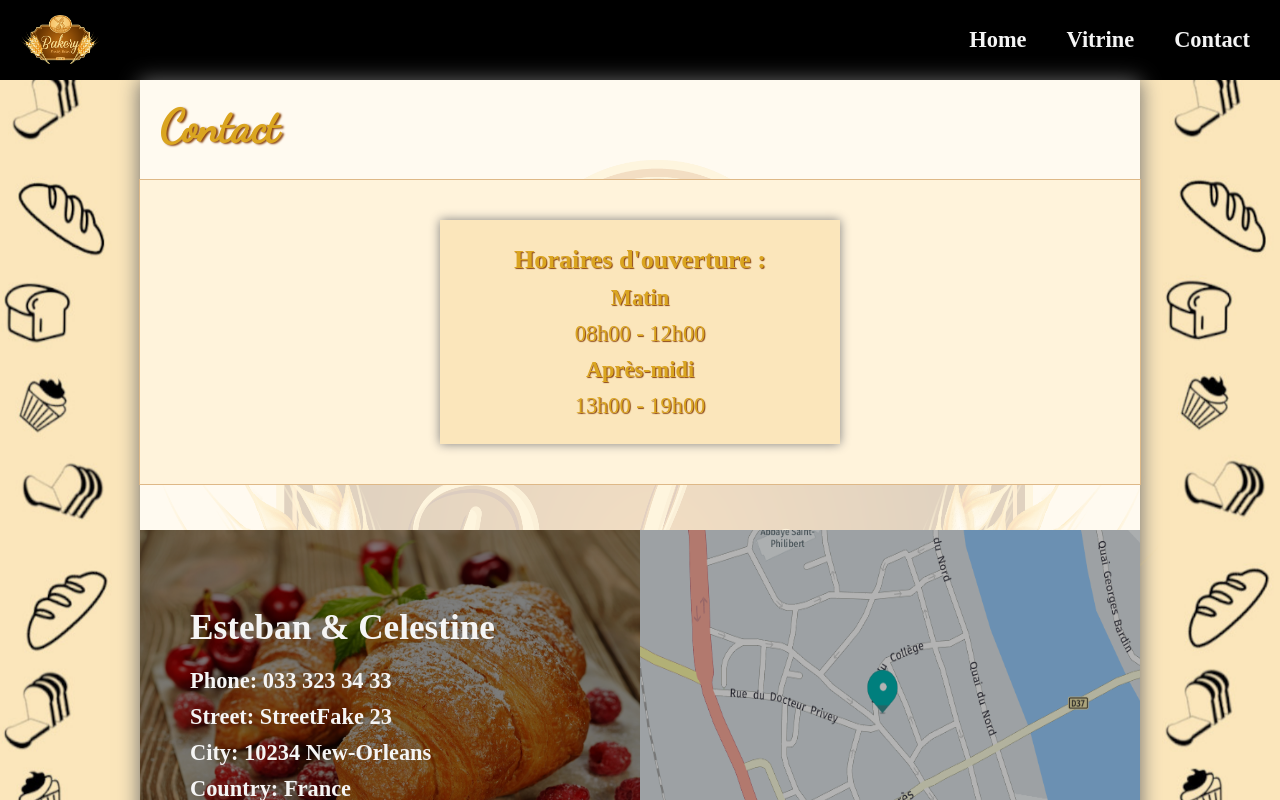
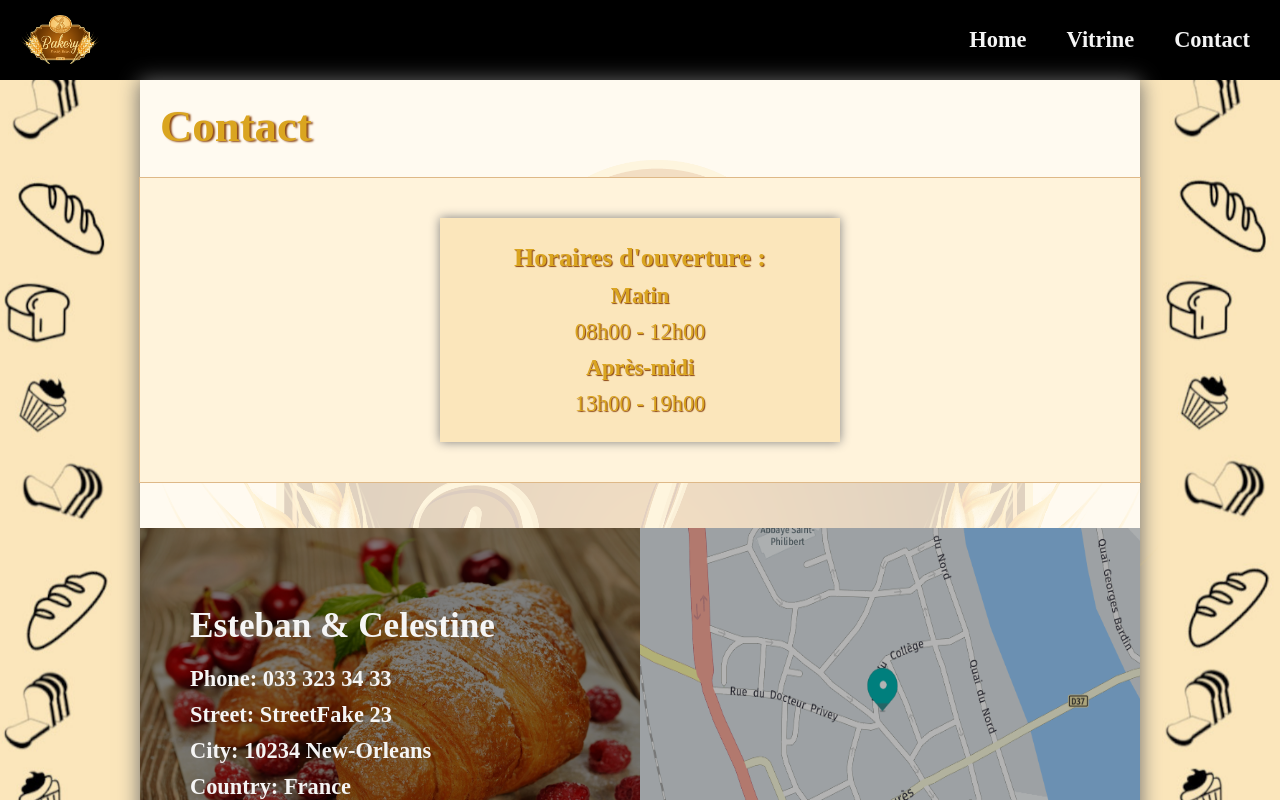
Before and after one commit to TLRKiliann/vite-et-bien, a React (Vite) app in the folder my-vite/: page /contact in a window 1280 px wide. Shown: the top 800 px of the page. Built offline with nearby package versions, Linux system fonts and the light colour scheme.

Commit message:
rm extra plugin-font (not needed - plugins already installed for css, scss, sass, etc)

```diff
--- a/my-vite/package.json
+++ b/my-vite/package.json
@@ -20,7 +20,6 @@
     "@vitejs/plugin-react": "^2.1.0",
     "sass": "^1.55.0",
     "typescript": "^4.6.4",
-    "vite": "^3.1.0",
-    "vite-plugin-fonts": "^0.6.0"
+    "vite": "^3.1.0"
   }
 }
--- a/my-vite/src/App.css
+++ b/my-vite/src/App.scss
@@ -16,7 +16,5 @@ body {
   position: fixed;
   display: flex;
   justify-content: center;
-
-
   z-index: -2;
 }
--- a/my-vite/src/App.tsx
+++ b/my-vite/src/App.tsx
@@ -7,7 +7,7 @@ import { Contact } from './Pages/Contact';
 import { Allergies } from './Components/Allergies';
 import { Commandes } from './Components/Commandes';
 import bgImg from './assets/images/bread_bg.png';
-import './App.css'
+import './App.scss'
 
 
 const App = () => {
--- a/my-vite/src/StylePages/Contact.css
+++ b/my-vite/src/StylePages/Contact.css
@@ -1,5 +1,3 @@
-@import url('https://fonts.googleapis.com/css2?family=Dancing+Script&display=swap');
-
 body {
   min-width: 399px;
   margin: auto;
--- a/my-vite/src/StylePages/Home.scss
+++ b/my-vite/src/StylePages/Home.scss
@@ -1,4 +1,4 @@
-@import url('https://fonts.googleapis.com/css2?family=Dancing+Script&display=swap');
+/*@import url('https://fonts.googleapis.com/css2?family=Dancing+Script&display=swap');*/
 /*HTML
 <link rel="stylesheet" href="https://fonts.googleapis.com/css?family=Roboto"/>
 */
--- a/my-vite/vite.config.ts
+++ b/my-vite/vite.config.ts
@@ -1,15 +1,11 @@
 import { defineConfig } from 'vite'
 import react from '@vitejs/plugin-react'
-import { VitePluginFonts } from 'vite-plugin-fonts'
+
 
 export default defineConfig({
-  css: {
-    preprocessorOptions: {
-      scss: {
-      }
-    }
-  }
-});
+  plugins: [react()],
+})
+
 
 /*
 export default defineConfig({
@@ -26,14 +22,9 @@ export default defineConfig({
 // https://vitejs.dev/config/
 export default defineConfig({
   plugins: [react(),
-    VitePluginFonts({
-      google: {
-        families: ['Source Sans Pro'],
-      },
-    }),
+
   ],
 })
-
 
 import { defineConfig } from 'vite'
 
```
Also changed, not shown: 1 other file (tests, documents, lock files or other folders).
